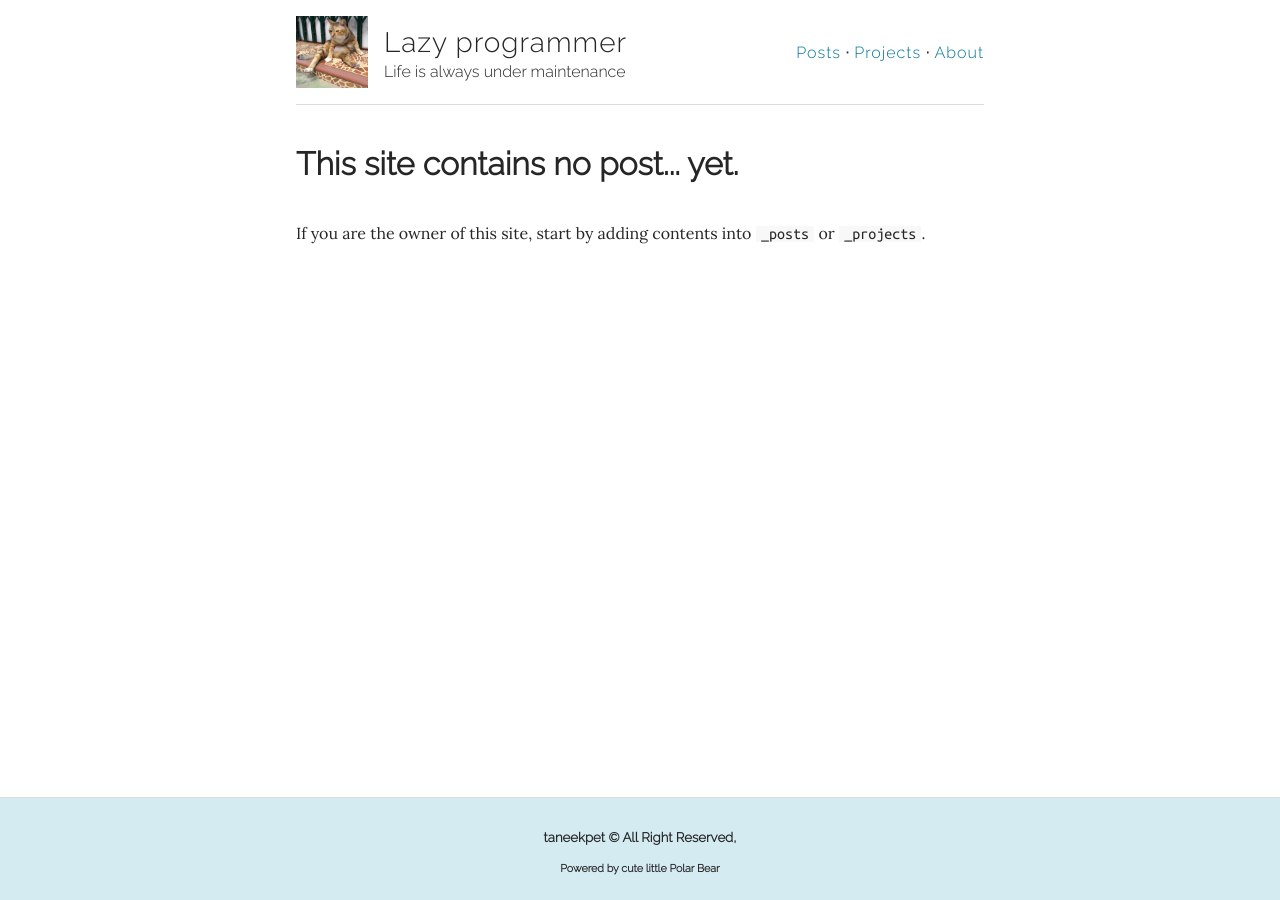
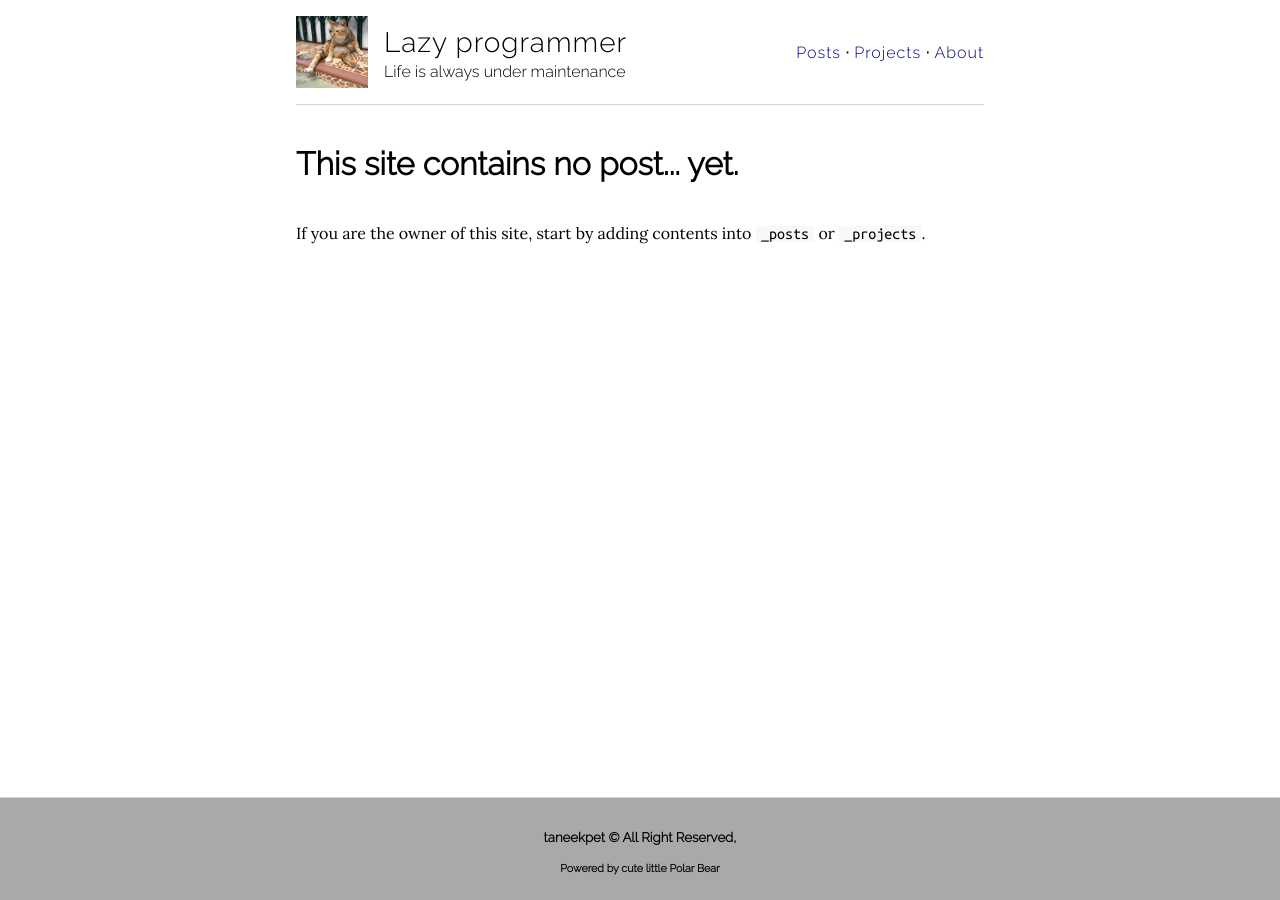
Before and after one commit to taneekpet/taneekpet.github.io, a Jekyll site: the page built from index.md, in a window 1280 px wide. Built offline with Jekyll 4.4.1, drawn with Linux system fonts in a browser that asks for light colours.

Commit message:
test remove palette

```diff
--- a/_data/theme.yml
+++ b/_data/theme.yml
@@ -1,7 +1,7 @@
 #TODO set each item to null then define your css color in _sass/ dir.
 #     preset: palette = { north-pole, aurora }, highlight = { github, monokai }
 color:
-  palette:   north-pole
+  palette:
   highlight: github
 
 
```
